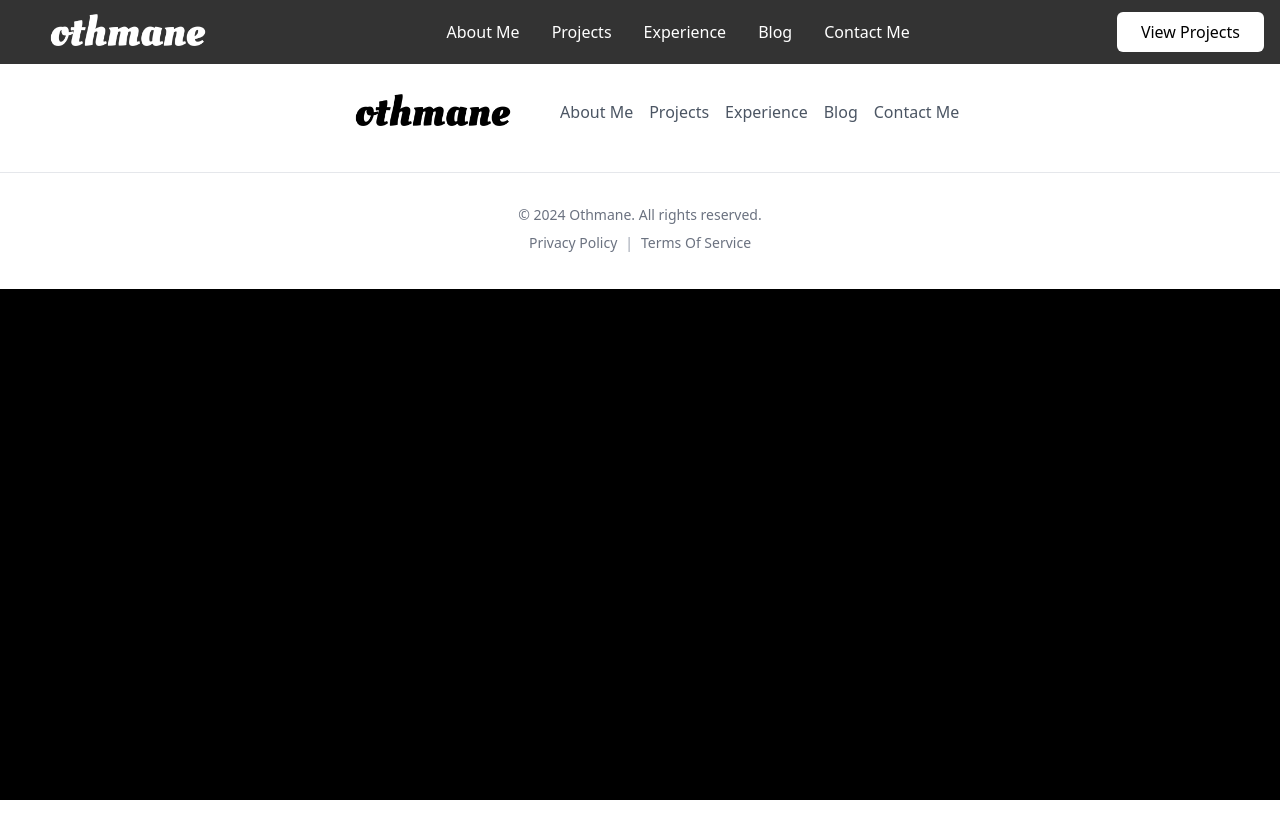
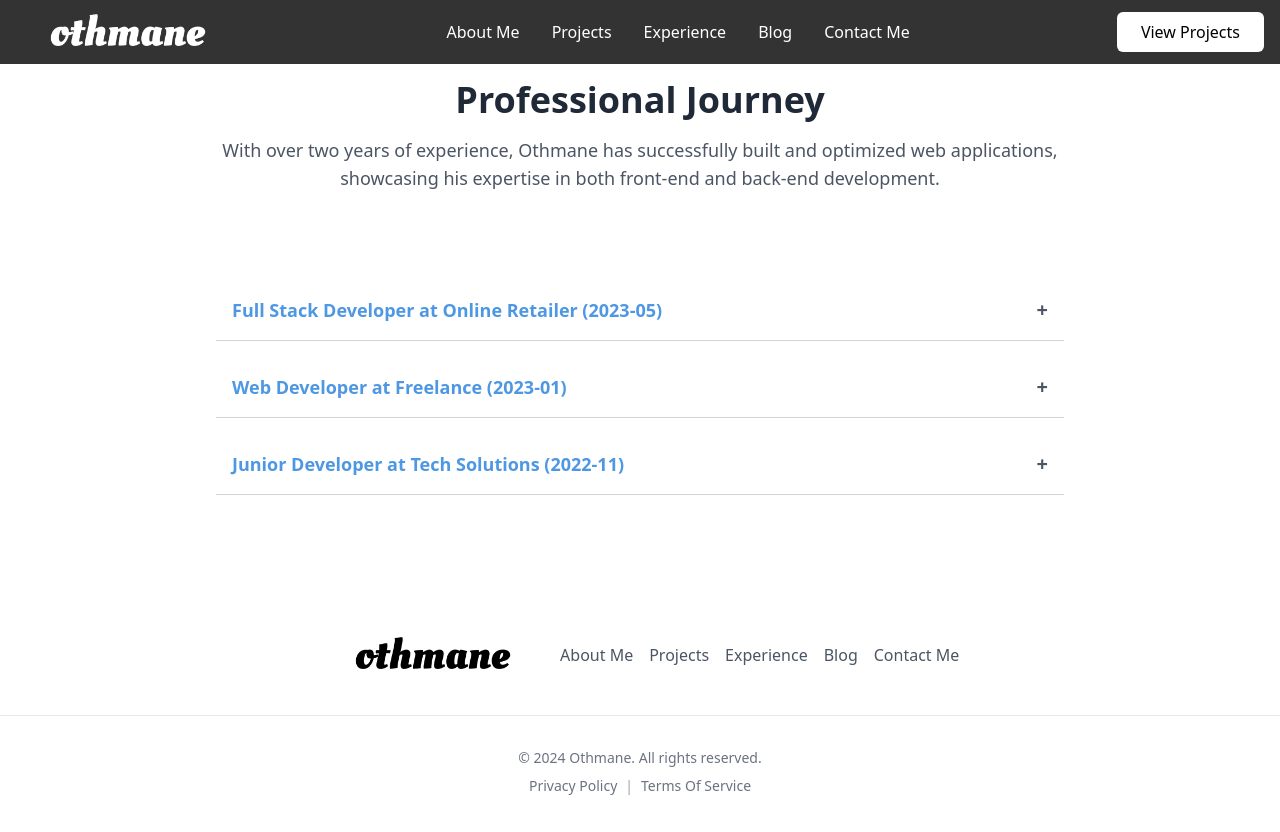
Before and after one commit to Othmane-aoubid/portfolio, a Vue app: page /Experience in a window 1280 px wide. Before the commit the page ends 800 px from the top, so only its background shows below. Built offline with nearby package versions, Linux system fonts and the light colour scheme.

Commit message:
added experience view layout

```diff
--- a/src/views/ExperienceView.vue
+++ b/src/views/ExperienceView.vue
@@ -1,22 +1,78 @@
 <template>
-  <div>
-    <h1>Insights</h1>
+  <div class="max-w-4xl mx-auto p-6 py-20">
+    <h2 class="text-2xl md:text-4xl font-bold text-gray-800 mb-4 text-center">Professional Journey</h2>
+    <p class="text-lg text-center text-gray-600 mb-8">
+      With over two years of experience, Othmane has successfully built and
+      optimized web applications, showcasing his expertise in both front-end and
+      back-end development.
+    </p>
+
+    <h3 class="text-2xl font-bold text-center mb-6">Experience Timeline</h3>
     <div>
-      this is the insights................................
+      <div
+        v-for="(experience, index) in experiences"
+        :key="index"
+        class="border-b border-gray-300 mb-4"
+      >
+        <div
+          class="flex justify-between items-center p-4 cursor-pointer hover:bg-gray-50"
+          @click="toggleExperience(index)"
+        >
+          <h4 class="text-lg font-bold text-black-600" style="color: #4D97E3 !important;">{{ experience.title }}</h4>
+          <button>
+            <span
+              v-if="expandedIndex === index"
+              class="text-xl font-bold text-black-600"
+              style="color: #4D97E3 !important;"
+            >
+              -
+            </span>
+            <span v-else class="text-xl font-bold text-gray-600"> + </span>
+          </button>
+        </div>
+        <div
+          v-if="expandedIndex === index"
+          class="p-4 text-gray-700 bg-gray-100"
+        >
+          <p>{{ experience.description }}</p>
+        </div>
+      </div>
     </div>
   </div>
 </template>
 
 <script>
-import Insights from '../components/insights/Insights.vue';
-
 export default {
-  components: {
-    Insights,
+  data() {
+    return {
+      expandedIndex: null,
+      experiences: [
+        {
+          title: "Full Stack Developer at Online Retailer (2023-05)",
+          description:
+            "As a Full Stack Developer, I was responsible for building and optimizing the e-commerce platform, ensuring a seamless user experience and robust back-end functionality.",
+        },
+        {
+          title: "Web Developer at Freelance (2023-01)",
+          description:
+            "Worked on various freelance projects, delivering custom web solutions for clients, focusing on performance and scalability.",
+        },
+        {
+          title: "Junior Developer at Tech Solutions (2022-11)",
+          description:
+            "Supported the development of internal applications, collaborating with the team to deliver efficient and effective solutions.",
+        },
+      ],
+    };
+  },
+  methods: {
+    toggleExperience(index) {
+      this.expandedIndex = this.expandedIndex === index ? null : index;
+    },
   },
 };
 </script>
 
-<style scoped>
-/* Add any specific styles for this view here */
+<style>
+/* Add any additional styling if needed */
 </style>
```
